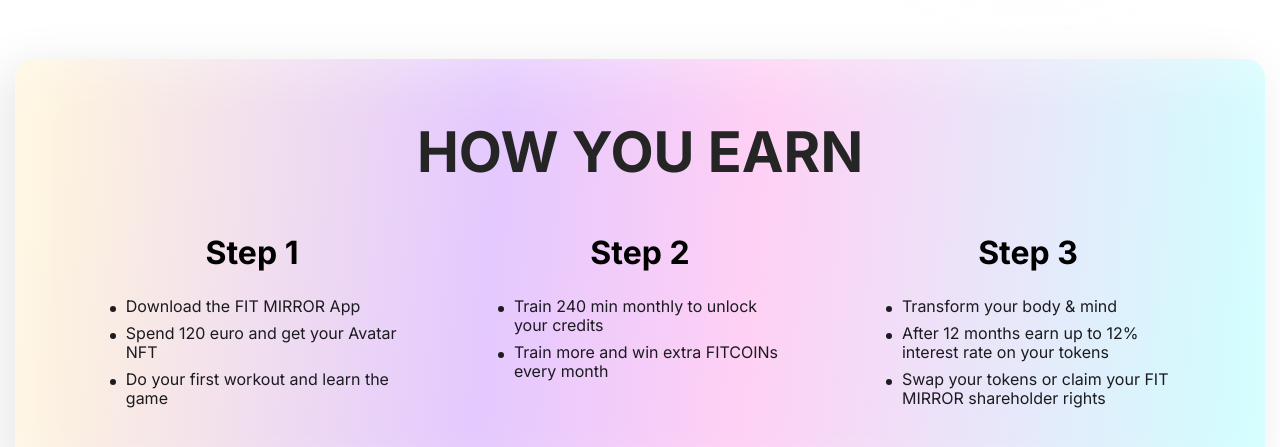
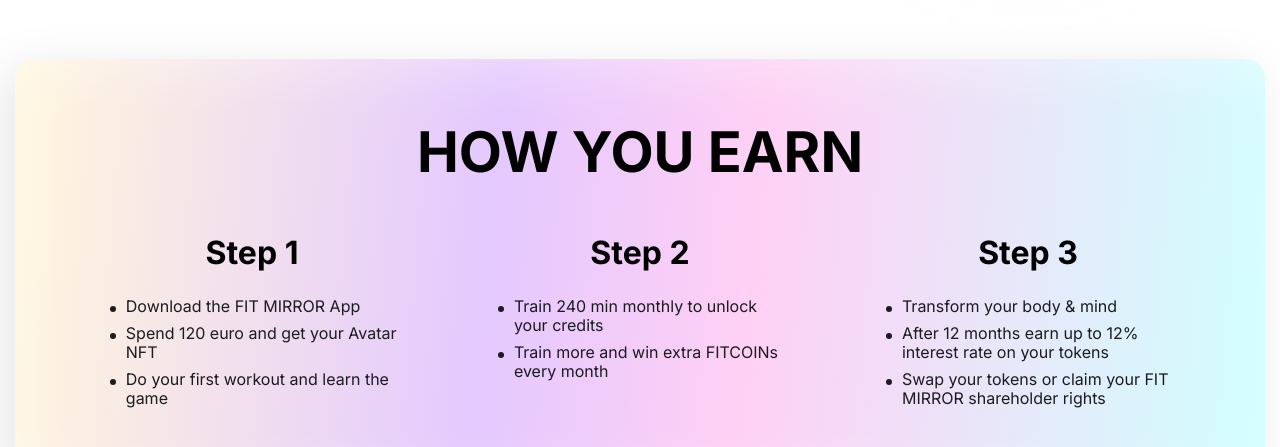
Before and after one commit to vika-mv/FirMirror_project, a plain HTML site: page index.html in a window 1280 px wide. Shown: the part 2424-2871 px from the top of the page. Drawn offline with Linux system fonts and the light colour scheme.

Commit message:
change color of earn title

```diff
--- a/styles/components/_section__earn.scss
+++ b/styles/components/_section__earn.scss
@@ -28,6 +28,10 @@
 			justify-content: space-evenly;
 			flex-wrap: nowrap;
 		}
+	}
+
+	.earn__title {
+		color: #000000;
 	}
 
 	.earn__item {
```
Also changed, not shown: about.css, style.css, 2 other files.
